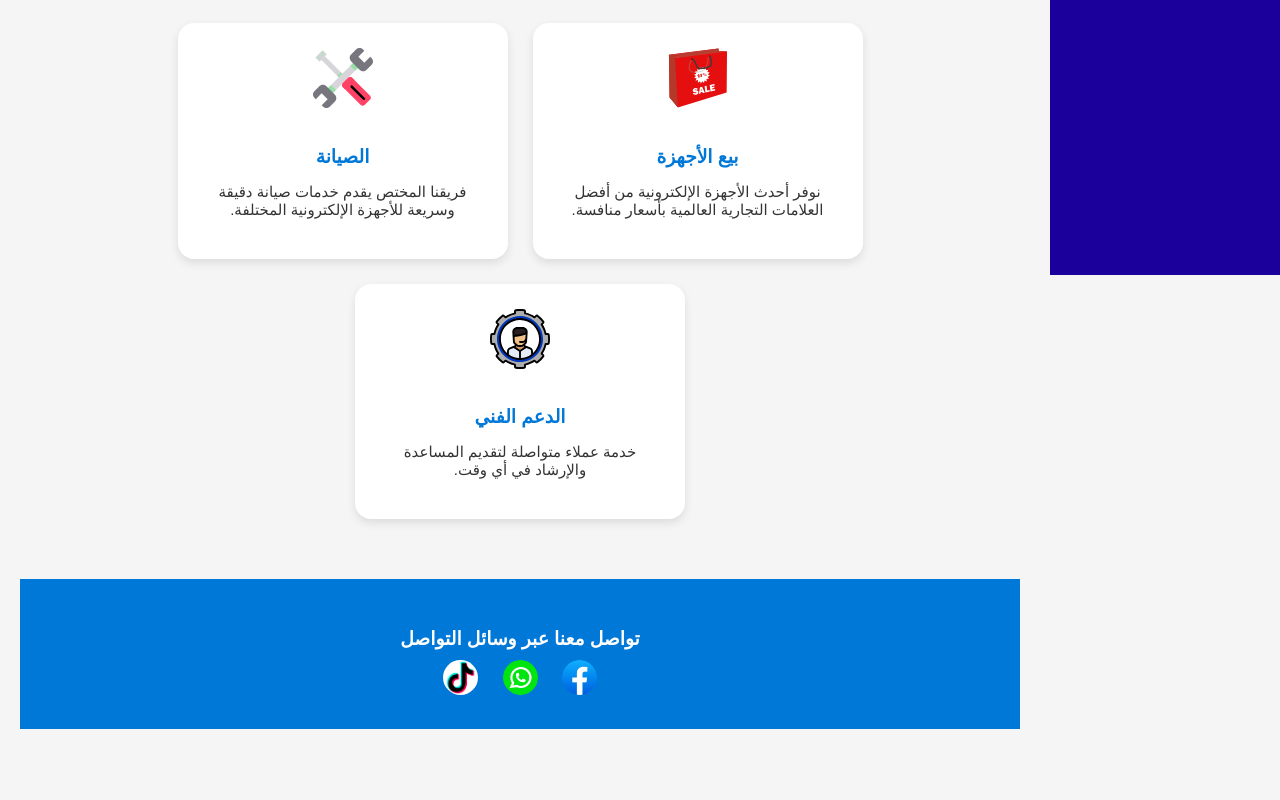
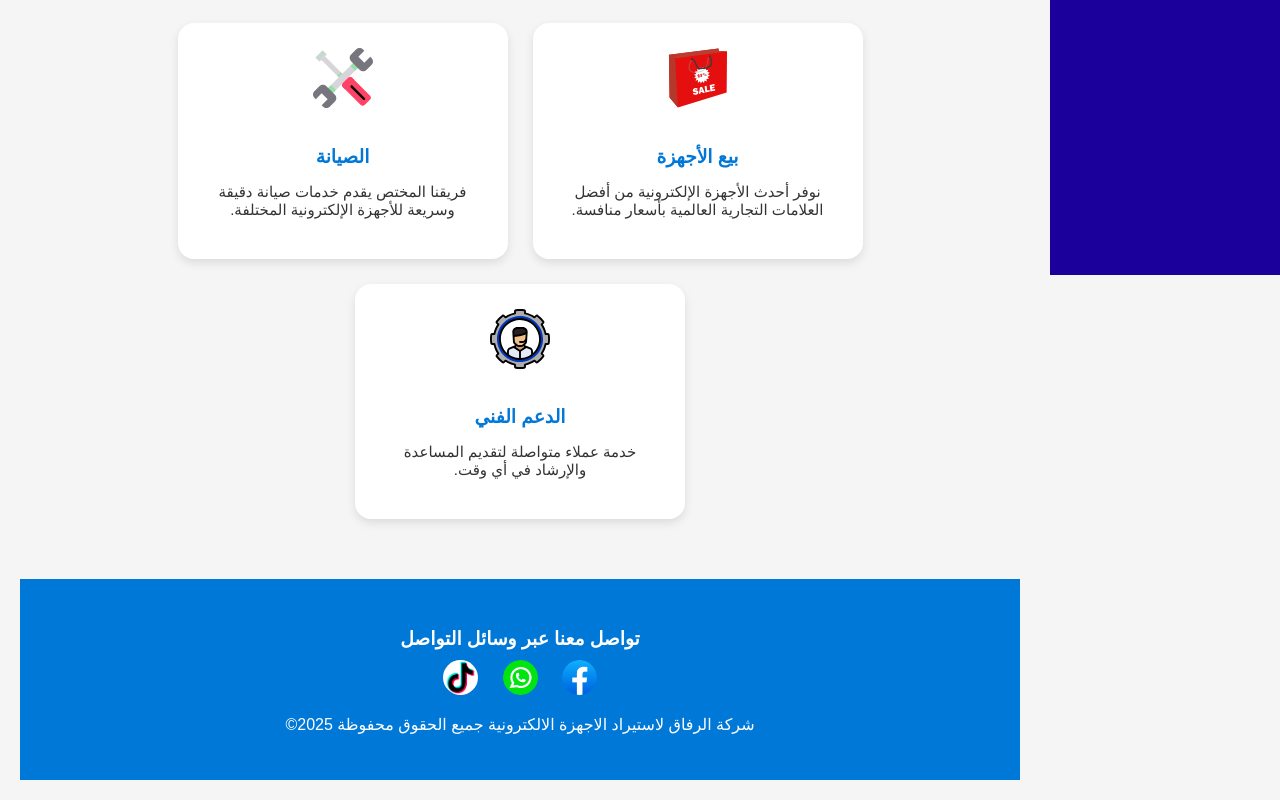
Before and after one commit to mateamohammed019-cloud/alrifaq, a plain HTML site: page index.html in a window 1280 px wide. Shown: the part 546-1346 px from the top of the page. Before the commit the page ends 1295 px from the top, so only its background shows below. Drawn offline with Linux system fonts and the light colour scheme.

Commit message:
Update index.html with copyright and contact info
Added copyright notice and updated contact section.

```diff
--- a/index.html
+++ b/index.html
@@ -196,6 +196,8 @@
                     <img src="images/tiktok.png" alt="Instagram">
                 </a>
             </div>
+                      <p>شركة الرفاق لاستيراد الاجهزة الالكترونية جميع الحقوق محفوظة 2025©</p>
+
         </section>
     </div>
 
```
